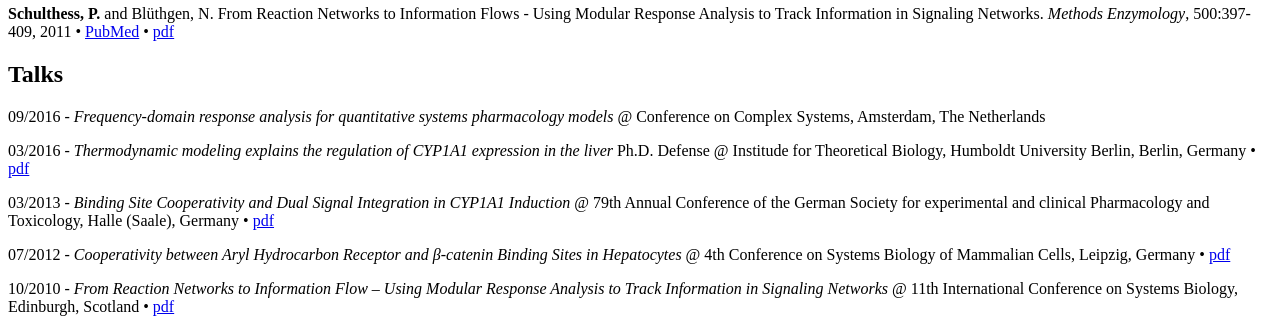
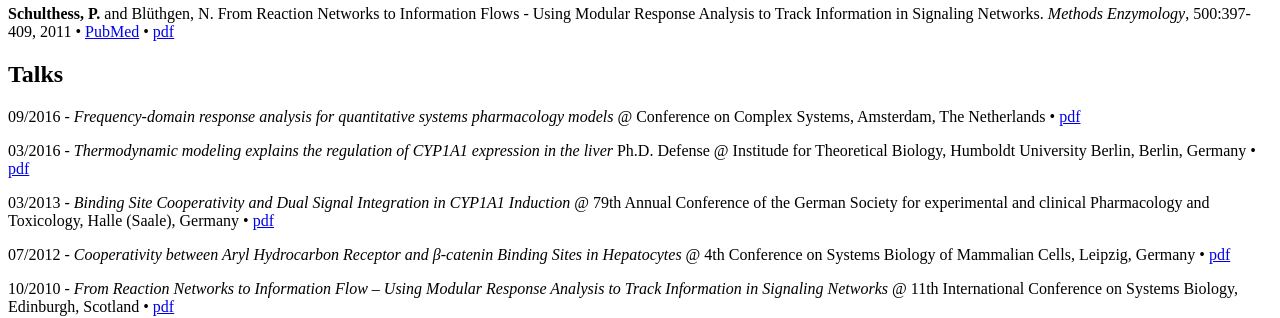
Before and after one commit to pascalschulthess/pascalschulthess.github.io, a Jekyll site: the page built from about.md, in a window 1280 px wide. Shown: the part 707-1025 px from the top of the page. Built offline with Jekyll 4.4.1, drawn with Linux system fonts in a browser that asks for light colours; nearby versions of some CDN libraries.

Commit message:
New blog post and pdf for the CCS2016 talk

```diff
--- a/about.md
+++ b/about.md
@@ -21,7 +21,7 @@ Thomas P., Durek P., Solt I., Klinger B., Witzel F., **Schulthess P.** , Mayer Y
 
 ## Talks
 
-09/2016 - _Frequency-domain response analysis for quantitative systems pharmacology models_ @ Conference on Complex Systems, Amsterdam, The Netherlands
+09/2016 - _Frequency-domain response analysis for quantitative systems pharmacology models_ @ Conference on Complex Systems, Amsterdam, The Netherlands &#8226; [pdf]({{ site.baseurl }}data/talks/talk-schulthess-ccs-2016.pdf)
 
 03/2016 - _Thermodynamic modeling explains the regulation of CYP1A1 expression in the liver_ Ph.D. Defense @ Institude for Theoretical Biology, Humboldt University Berlin, Berlin, Germany &#8226; [pdf]({{ site.baseurl }}data/talks/talk-schulthess-phd-defense-2016.pdf)
 
```
Also changed, not shown: _posts/2017-08-02-talkposterupdate.md (added, +11 -0 lines), 1 other file.
